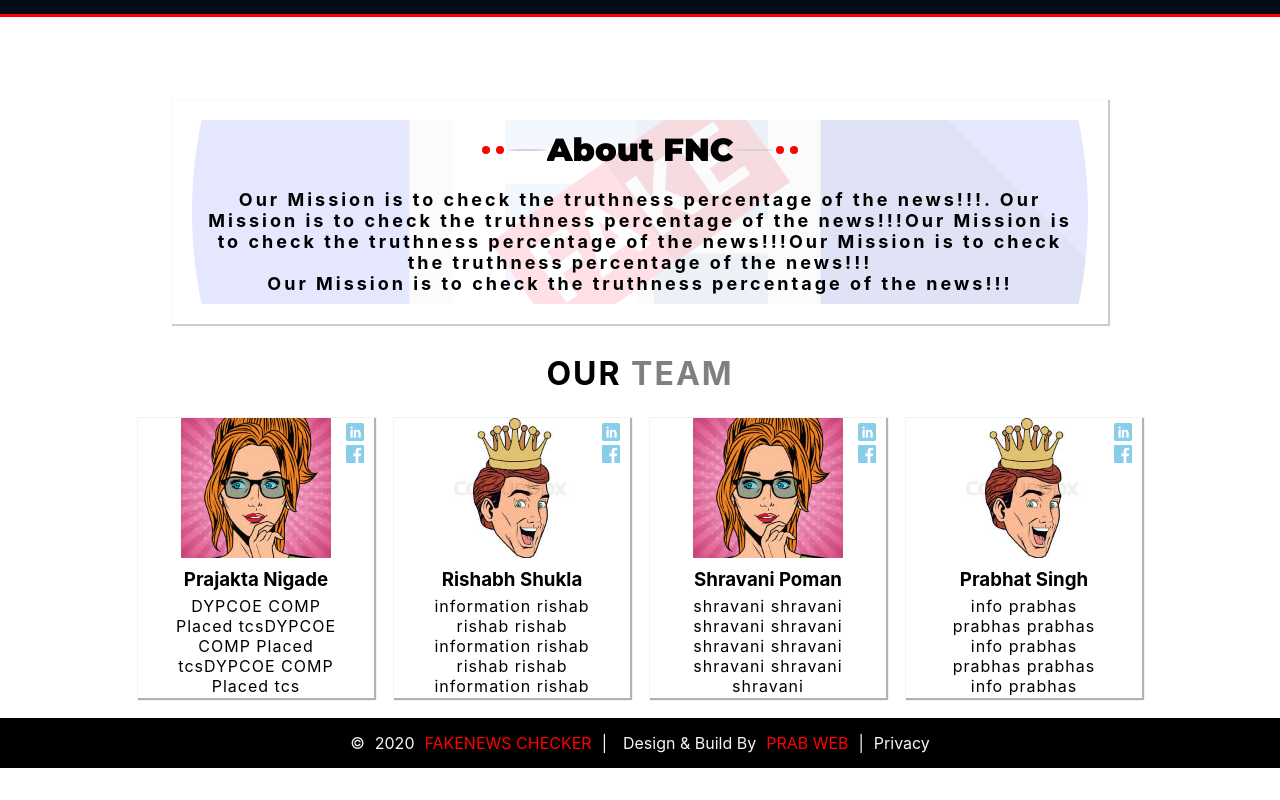
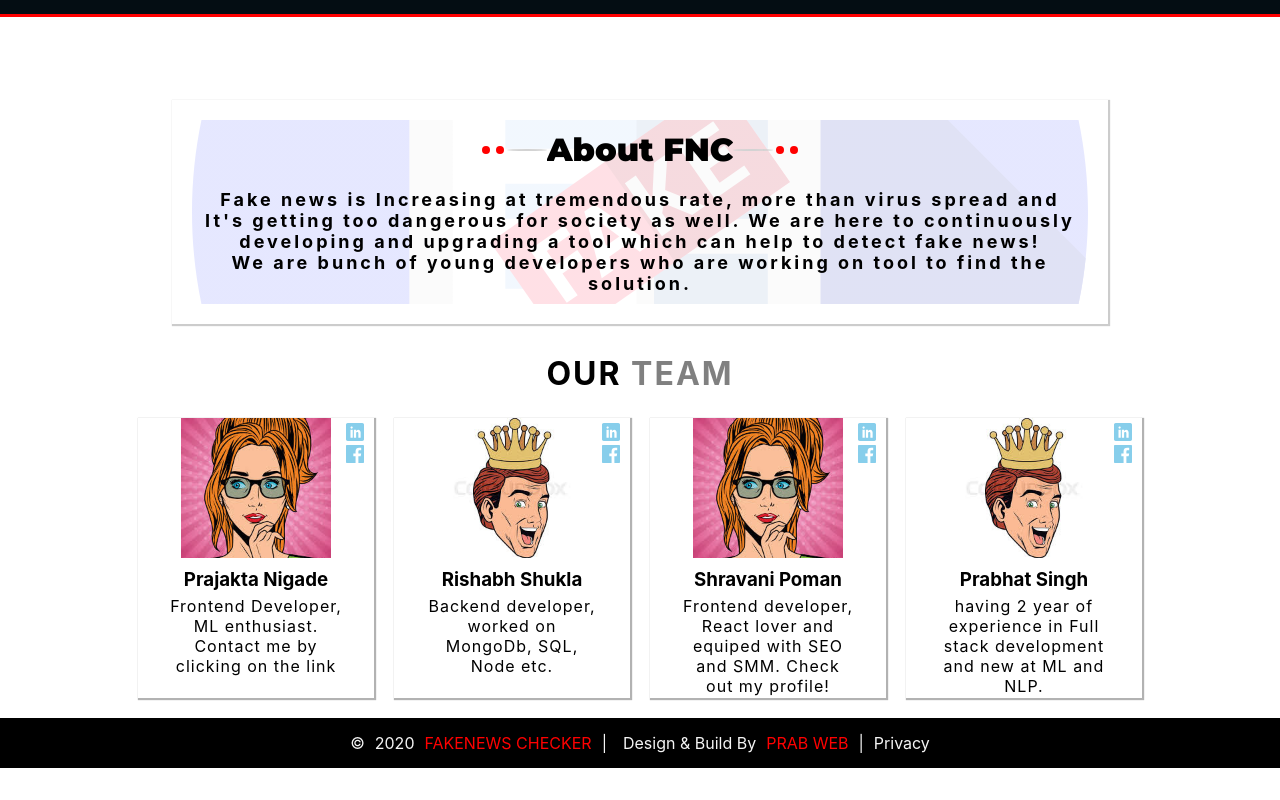
Before and after one commit to amitky29/FakeNewsWeb, a React (Create React App) app: page /about in a window 1280 px wide. Built offline with nearby package versions, Linux system fonts and the light colour scheme.

Commit message:
Text Update1

```diff
--- a/src/component/About/FirstPart.js
+++ b/src/component/About/FirstPart.js
@@ -20,8 +20,8 @@
 
                 </div>
                 <div className="first_bot">
-                    <p>Our Mission is to check the truthness percentage of the news!!!. Our Mission is to check the truthness percentage of the news!!!Our Mission is to check the truthness percentage of the news!!!Our Mission is to check the truthness percentage of the news!!!</p>
-                    <p>Our Mission is to check the truthness percentage of the news!!!</p>
+                    <p>Fake news is Increasing at tremendous rate, more than virus spread and It's getting too dangerous for society as well. We are here to continuously developing and upgrading a tool which can help to detect fake news!</p>
+                    <p>We are bunch of young developers who are working on tool to find the solution.</p>
 
                 </div>
             </div>
--- a/src/data/Home/AboutUsData.js
+++ b/src/data/Home/AboutUsData.js
@@ -6,28 +6,28 @@
     {
         img: gf1,
         Name: 'Prajakta Nigade',
-        info: 'DYPCOE COMP Placed tcsDYPCOE COMP Placed tcsDYPCOE COMP Placed tcs',
+        info: 'Frontend Developer, ML enthusiast. Contact me by clicking on the link',
         linkedin: 'https://www.google.com',
         fb: 'https://www.fb.com'
     },
     {
         img: b3,
         Name: 'Rishabh Shukla',
-        info: 'information rishab rishab rishab information rishab rishab rishab information rishab rishab rishab',
+        info: 'Backend developer, worked on MongoDb, SQL, Node etc. ',
         linkedin: 'https://www.google.com',
         fb: 'https://www.fb.com'
     },
     {
         img: gf1,
         Name: 'Shravani Poman',
-        info: 'shravani shravani shravani shravani shravani shravani shravani shravani shravani',
+        info: 'Frontend developer, React lover and equiped with SEO and SMM. Check out my profile!',
         linkedin: 'https://www.google.com',
         fb: 'https://www.fb.com'
     },
     {
         img: b3,
         Name: 'Prabhat Singh',
-        info: 'info prabhas prabhas prabhas info prabhas prabhas prabhas info prabhas prabhas prabhas',
+        info: 'having 2 year of experience in Full stack development and new at ML and NLP.',
         linkedin: 'https://www.google.com',
         fb: 'https://www.fb.com'
     },
```
